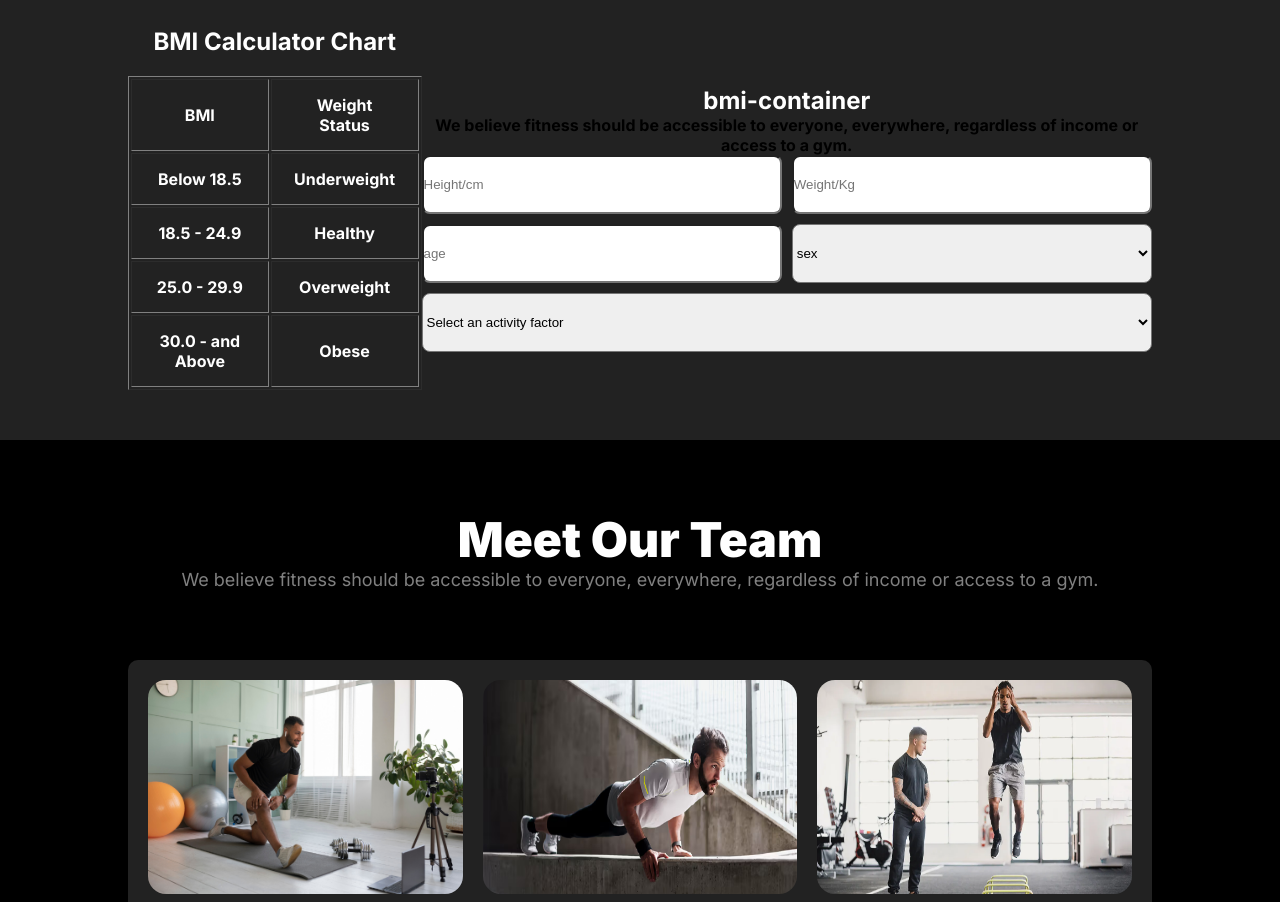
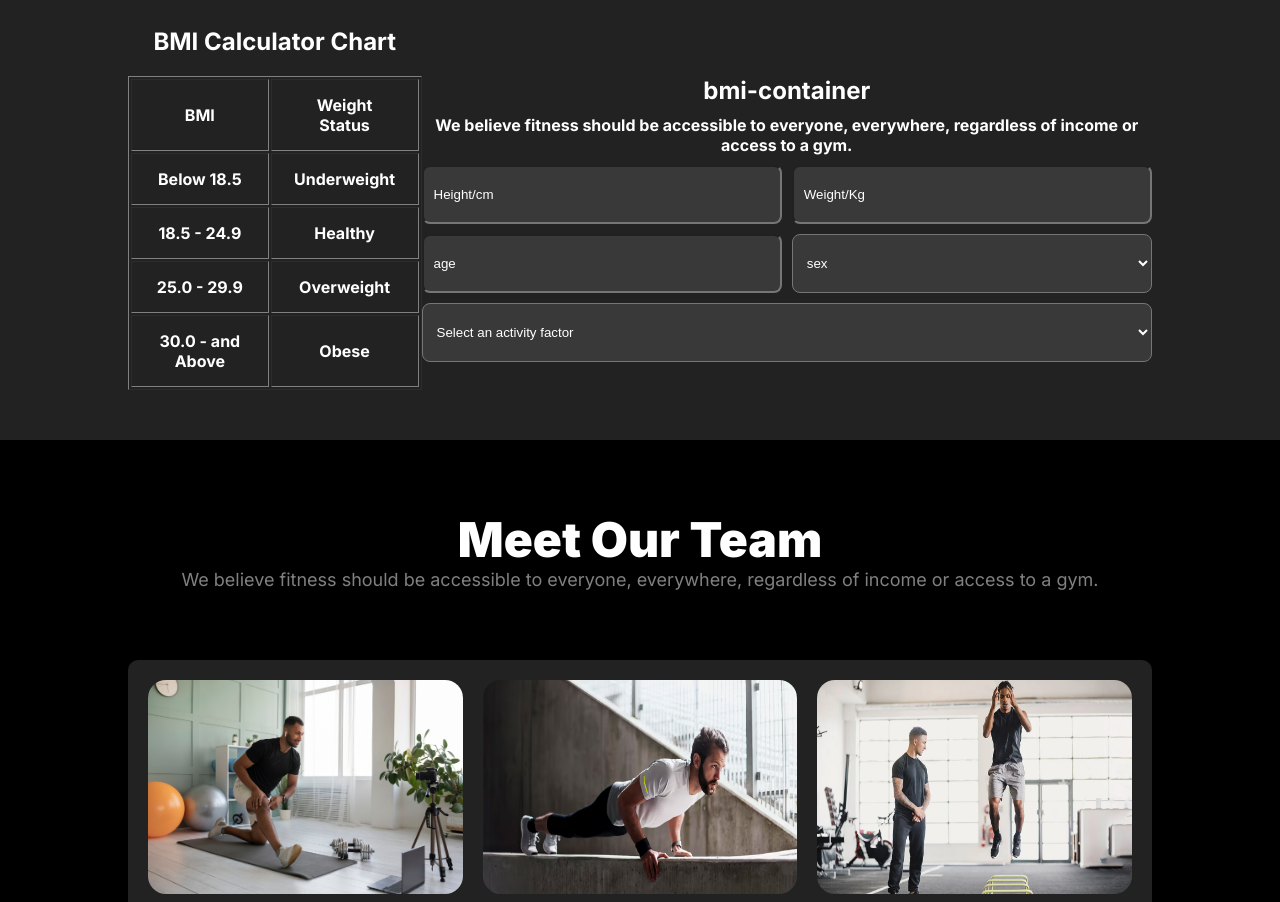
Before and after one commit to HasibulHasanRony/assaingment-2, a plain HTML site: page index.html in a window 1280 px wide. Shown: the part 1824-2726 px from the top of the page. Drawn offline with Linux system fonts and the light colour scheme; a web font is replaced by a local one.

Commit message:
fourth commit. the form is read

```diff
--- a/styles/styles.css
+++ b/styles/styles.css
@@ -219,10 +219,22 @@ table td, th{
     margin-top: 10px;
 }
 
+::placeholder{
+    color: #FFFFFF;
+}
+
 .bmi-form form input, select{
     width: 100%;
-    padding: 20px 0;
+    padding: 20px 10px;
     border-radius: 8px;
+    background: rgba(255, 255, 255, 0.1);
+    color: #FFFFFF;
+
+}
+
+.bmi-form p{
+    padding: 10px 0;
+    color: #FFFFFF;
 }
 
 /* our team section */
```
